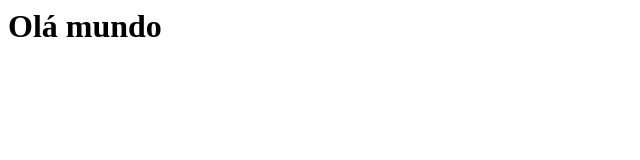
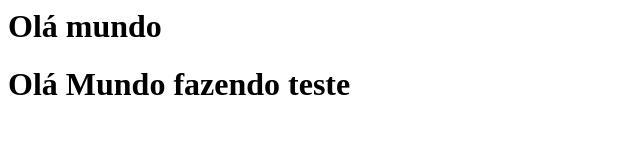
Before and after one commit to paulinhots7/curso_github_l, a plain HTML site: page index.html in a window 1280 px wide. Shown: the whole page, without its empty margins (0-640 px from the left). Drawn offline with Linux system fonts and the light colour scheme.

Commit message:
ola mundo teste

```diff
--- a/index.html
+++ b/index.html
@@ -1 +1,2 @@
 <h1>Olá mundo</h1>
+<h1>Olá Mundo fazendo teste</h1>
```
